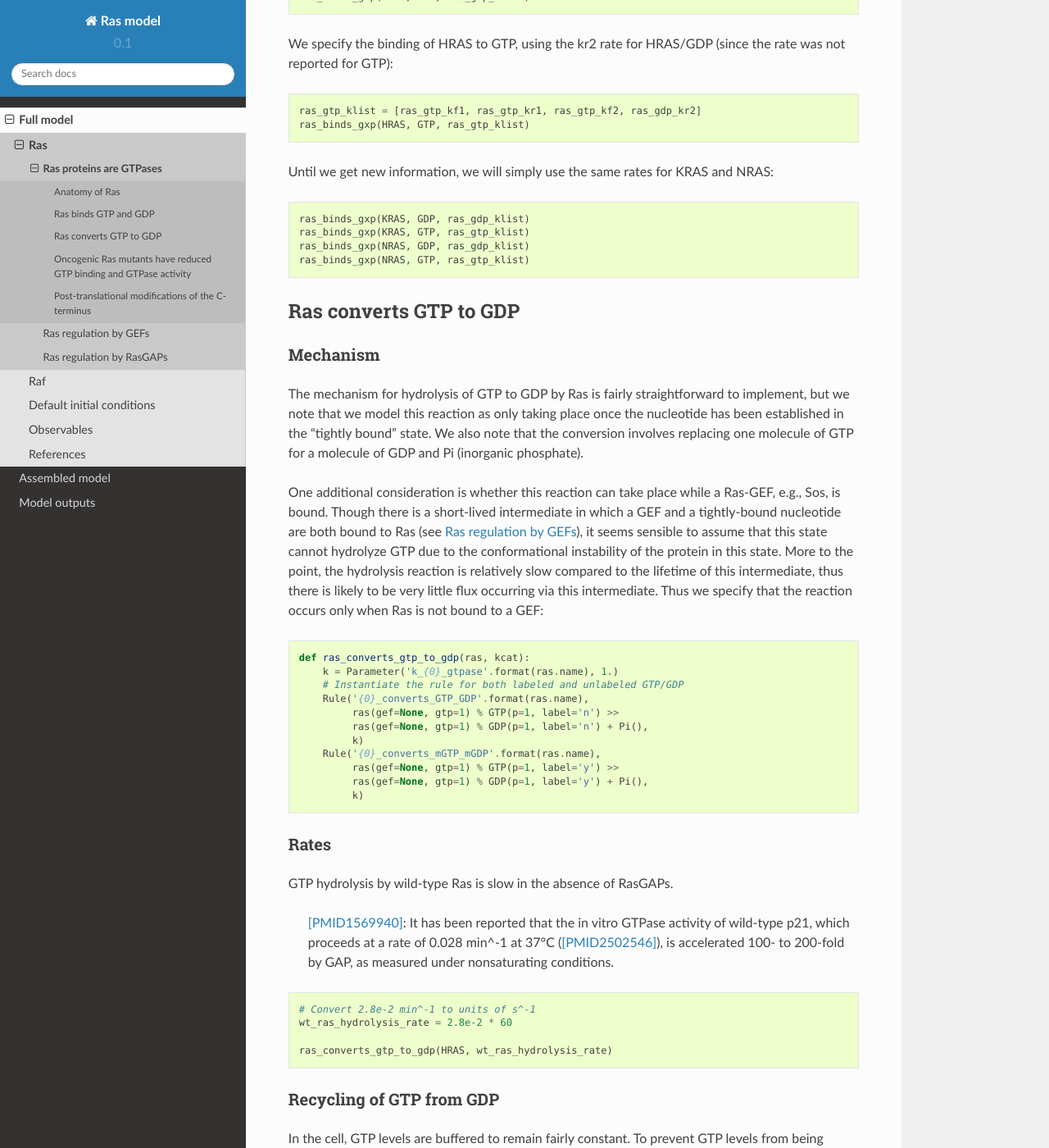
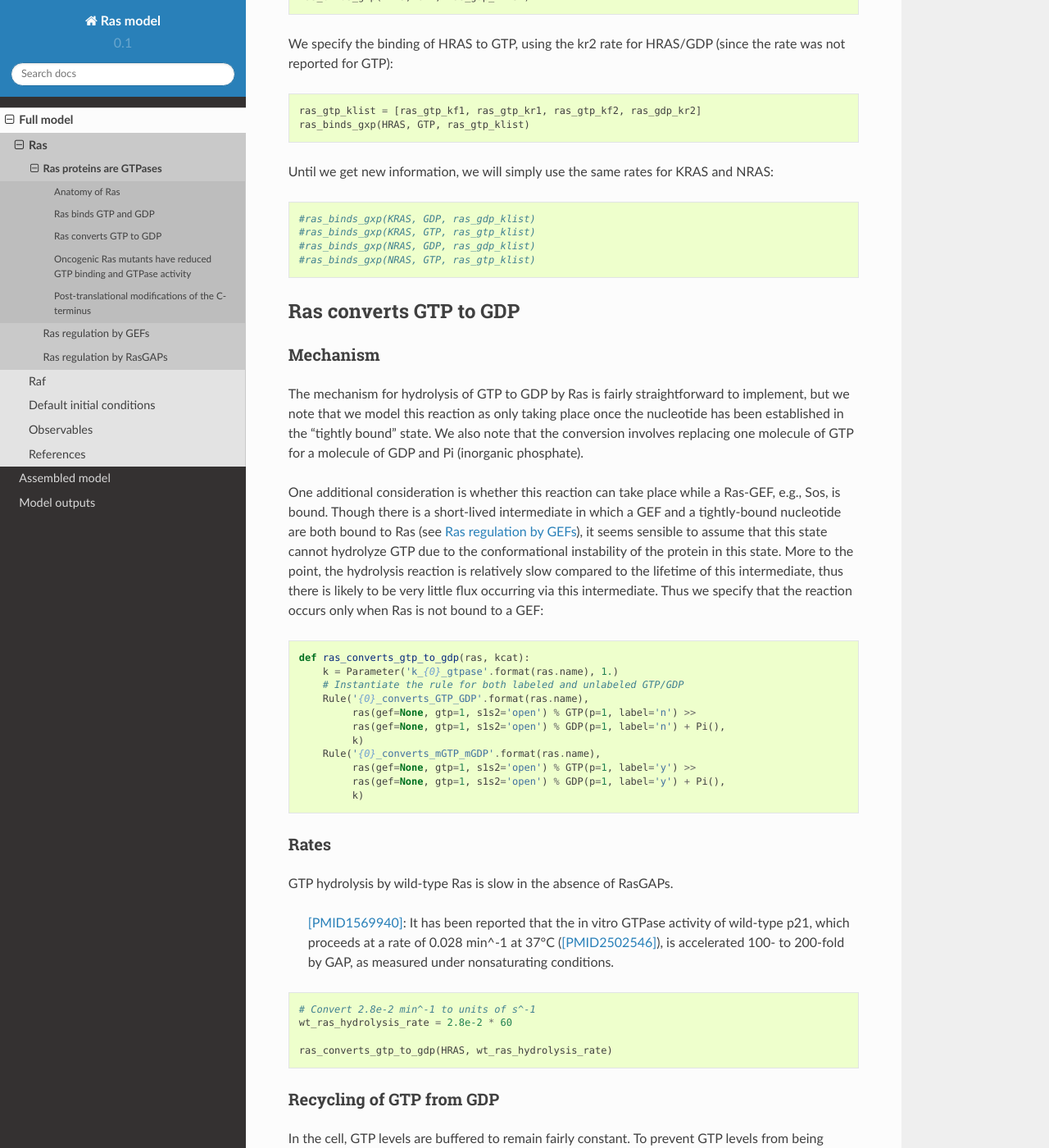
Before and after one commit to sorgerlab/rasmodel, a Sphinx documentation site: the page built from doc/full_model/ras/ras_gtpase.rst, in a window 1280 px wide and 1400 px high, scrolled down 3309 px. Shown: the whole window at 82% size. Built offline with Sphinx 7.4.7 and the Read the Docs theme 2.0.0, drawn with Linux system fonts in a browser that asks for light colours.

Commit message:
Hydrolysis of GTP only occurs in the "open" state of Ras

```diff
--- a/doc/full_model/ras/ras_gtpase.rst
+++ b/doc/full_model/ras/ras_gtpase.rst
@@ -163,10 +163,10 @@
 Until we get new information, we will simply use the same rates for KRAS and
 NRAS::
 
-    ras_binds_gxp(KRAS, GDP, ras_gdp_klist)
-    ras_binds_gxp(KRAS, GTP, ras_gtp_klist)
-    ras_binds_gxp(NRAS, GDP, ras_gdp_klist)
-    ras_binds_gxp(NRAS, GTP, ras_gtp_klist)
+    #ras_binds_gxp(KRAS, GDP, ras_gdp_klist)
+    #ras_binds_gxp(KRAS, GTP, ras_gtp_klist)
+    #ras_binds_gxp(NRAS, GDP, ras_gdp_klist)
+    #ras_binds_gxp(NRAS, GTP, ras_gtp_klist)
 
 Ras converts GTP to GDP
 -----------------------
@@ -194,12 +194,12 @@
         k = Parameter('k_{0}_gtpase'.format(ras.name), 1.)
         # Instantiate the rule for both labeled and unlabeled GTP/GDP
         Rule('{0}_converts_GTP_GDP'.format(ras.name),
-             ras(gef=None, gtp=1) % GTP(p=1, label='n') >>
-             ras(gef=None, gtp=1) % GDP(p=1, label='n') + Pi(),
+             ras(gef=None, gtp=1, s1s2='open') % GTP(p=1, label='n') >>
+             ras(gef=None, gtp=1, s1s2='open') % GDP(p=1, label='n') + Pi(),
              k)
         Rule('{0}_converts_mGTP_mGDP'.format(ras.name),
-             ras(gef=None, gtp=1) % GTP(p=1, label='y') >>
-             ras(gef=None, gtp=1) % GDP(p=1, label='y') + Pi(),
+             ras(gef=None, gtp=1, s1s2='open') % GTP(p=1, label='y') >>
+             ras(gef=None, gtp=1, s1s2='open') % GDP(p=1, label='y') + Pi(),
              k)
 
 Rates
```
